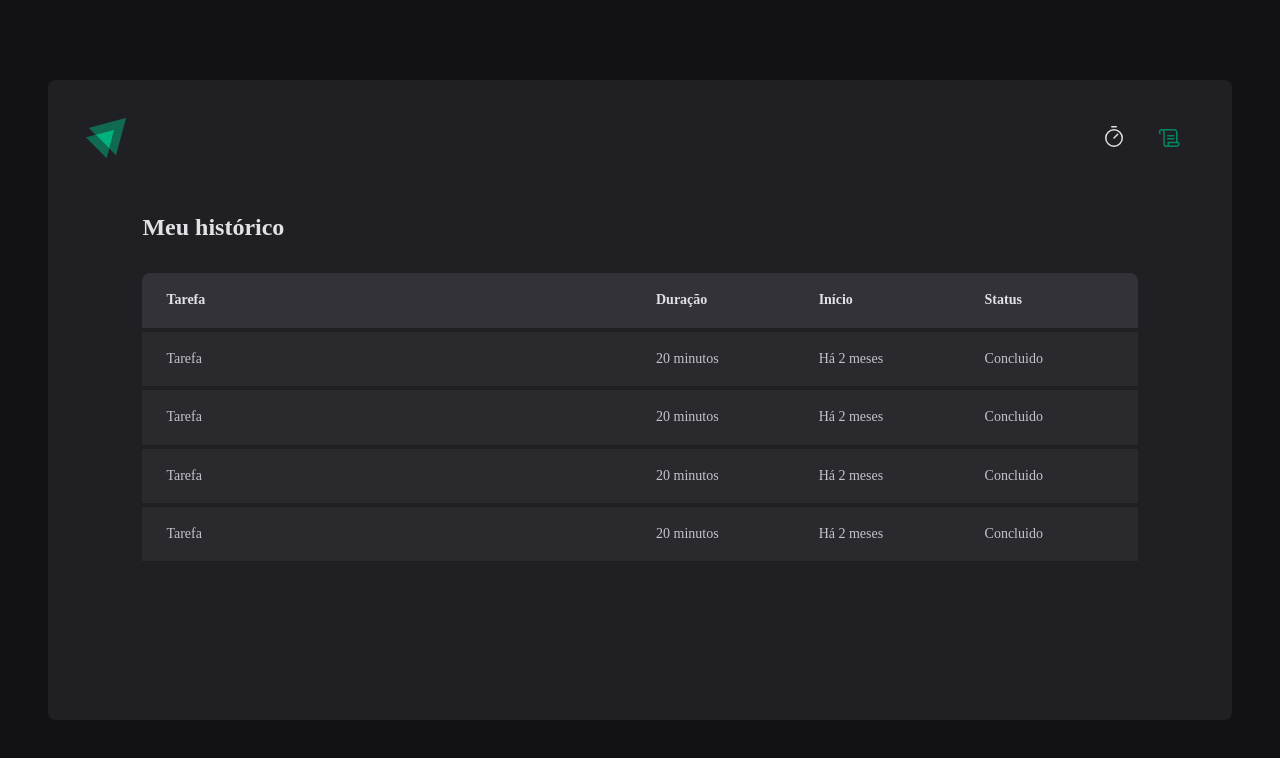
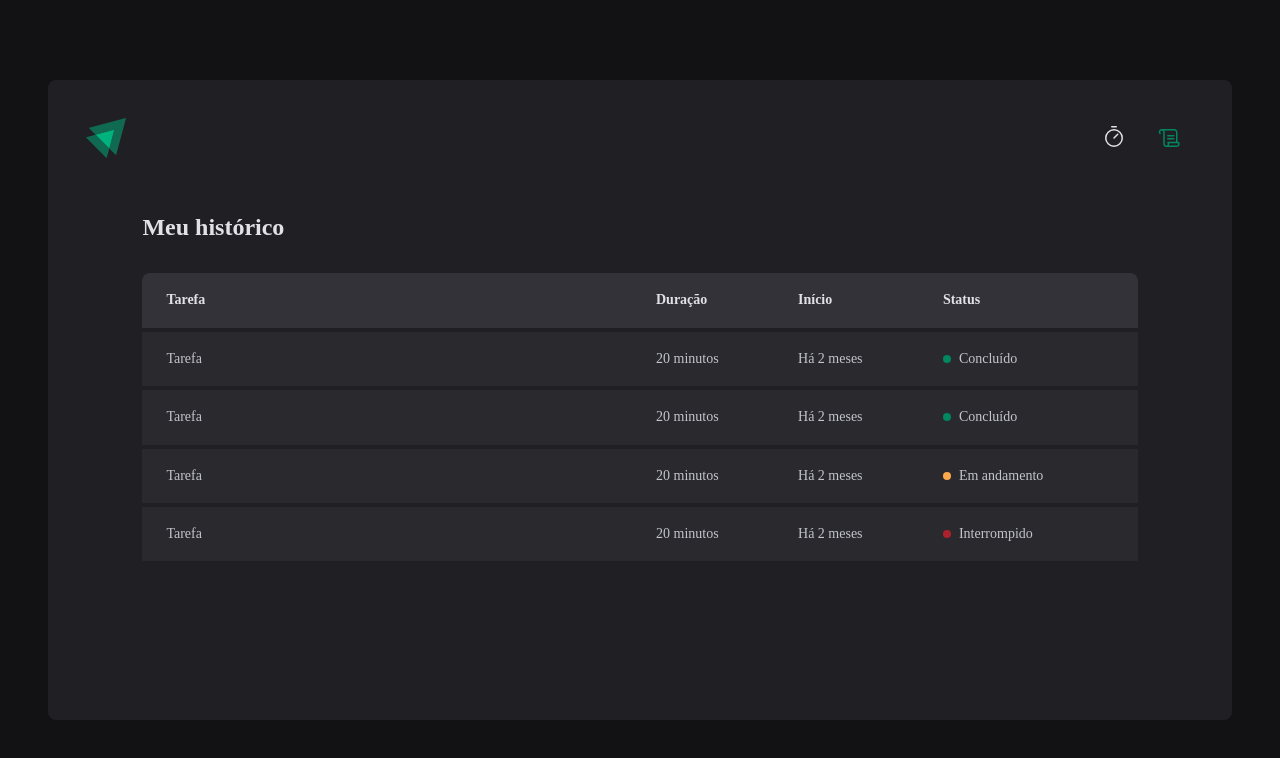
Before and after one commit to felipespinassi/ignite-timer, a React (Vite) app: page /history in a window 1280 px wide. Shown: the top 758 px of the page. Built offline with nearby package versions, Linux system fonts and the light colour scheme.

Commit message:
finalizando esilização e adicionando bibliotecas de formularios

```diff
--- a/package.json
+++ b/package.json
@@ -9,11 +9,14 @@
     "preview": "vite preview"
   },
   "dependencies": {
+    "@hookform/resolvers": "^2.9.10",
     "phosphor-react": "^1.4.1",
     "react": "^18.2.0",
     "react-dom": "^18.2.0",
+    "react-hook-form": "^7.42.1",
     "react-router-dom": "^6.4.3",
-    "styled-components": "^5.3.6"
+    "styled-components": "^5.3.6",
+    "zod": "^3.20.2"
   },
   "devDependencies": {
     "@types/react": "^18.0.22",
--- a/src/pages/History/index.tsx
+++ b/src/pages/History/index.tsx
@@ -1,4 +1,4 @@
-import { HistoryContainer, HistoryList } from "./styles";
+import { HistoryContainer, HistoryList, Status } from "./styles";
 
 export function History() {
   return (
@@ -19,25 +19,33 @@
               <td> Tarefa</td>
               <td>20 minutos</td>
               <td> Há 2 meses</td>
-              <td>Concluido</td>
+              <td>
+                <Status statusColor="green">Concluído</Status>
+              </td>
             </tr>
             <tr>
               <td> Tarefa</td>
               <td>20 minutos</td>
               <td> Há 2 meses</td>
-              <td>Concluido</td>
+              <td>
+                <Status statusColor="green">Concluído</Status>
+              </td>
             </tr>
             <tr>
               <td> Tarefa</td>
               <td>20 minutos</td>
               <td> Há 2 meses</td>
-              <td>Concluido</td>
+              <td>
+                <Status statusColor="yellow">Em andamento</Status>
+              </td>
             </tr>
             <tr>
               <td> Tarefa</td>
               <td>20 minutos</td>
               <td> Há 2 meses</td>
-              <td>Concluido</td>
+              <td>
+                <Status statusColor="red">Interrompido</Status>
+              </td>
             </tr>
           </tbody>
         </table>
--- a/src/pages/History/styles.ts
+++ b/src/pages/History/styles.ts
@@ -56,3 +56,27 @@
     }
   }
 `;
+
+const STATUS_COLORS = {
+  yellow: "yellow-500",
+  green: "green-500",
+  red: "red-500",
+} as const;
+
+interface StatusProps {
+  statusColor: keyof typeof STATUS_COLORS;
+}
+
+export const Status = styled.span<StatusProps>`
+  display: flex;
+  align-items: center;
+  gap: 0.5rem;
+
+  &::before {
+    content: "";
+    width: 0.5rem;
+    height: 0.5rem;
+    border-radius: 9999px;
+    background: ${(props) => props.theme[STATUS_COLORS[props.statusColor]]};
+  }
+`;
--- a/src/pages/Home/index.tsx
+++ b/src/pages/Home/index.tsx
@@ -8,17 +8,39 @@
   StartCountdownButton,
   TaskInput,
 } from "./styles";
+import { useForm } from "react-hook-form";
+import { zodResolver } from "@hookform/resolvers/zod";
+import * as zod from "zod";
+
+const newCycleFormValidationSchema = zod.object({
+  task: zod.string().min(1, "Informe a tarefa"),
+  minutesAmount: zod
+    .number()
+    .min(5, " O ciclo precisa ser de no mínimo 5 minutos")
+    .max(60, " O ciclo precisa ser de no máximo 60 minutos"),
+});
 
 export function Home() {
+  const { register, handleSubmit, watch } = useForm({
+    resolver: zodResolver(newCycleFormValidationSchema),
+  });
+
+  function handleCreateNewCycle(data: any) {
+    console.log(data);
+  }
+
+  const task = watch("task");
+  const isSubmitDisabled = !task;
   return (
     <HomeContainer>
-      <form action="">
+      <form action="" onSubmit={handleSubmit(handleCreateNewCycle)}>
         <FormContainer>
           <label htmlFor="task">Vou trabalhar em</label>
           <TaskInput
             list="task-suggestions"
             placeholder="Dê um nome para o seu projeto"
             id="task"
+            {...register("task")}
           />
 
           <datalist id="task-suggestions">
@@ -34,7 +56,7 @@
             id="minutesAmount"
             step={5}
             min={5}
-            max={60}
+            {...register("minutesAmount, ", { valueAsNumber: true })}
           />
           <span>minutos.</span>
         </FormContainer>
@@ -47,7 +69,7 @@
           <span>0</span>
         </CountdownContainer>
 
-        <StartCountdownButton disabled type="submit">
+        <StartCountdownButton disabled={isSubmitDisabled} type="submit">
           <Play size={24} /> Começar{" "}
         </StartCountdownButton>
       </form>
```
Also changed, not shown: 1 other file (tests, documents, lock files or other folders).
